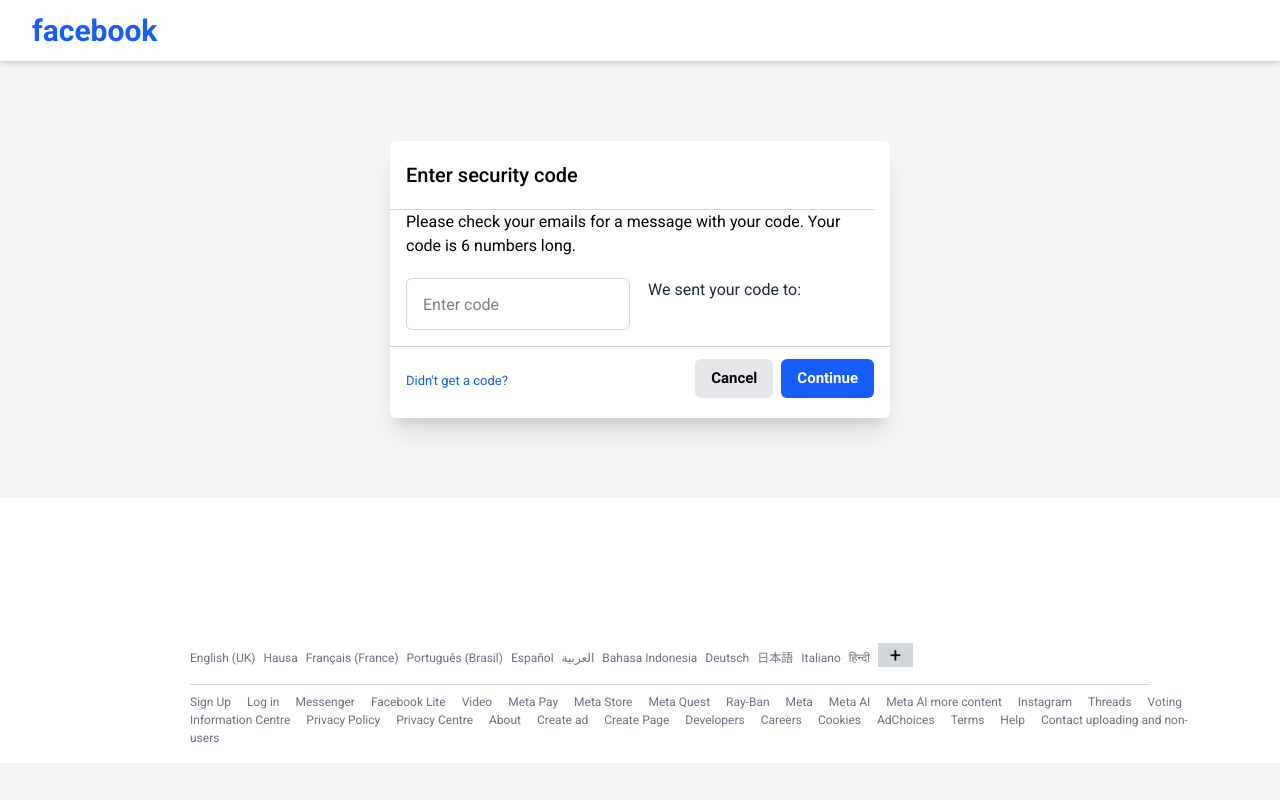
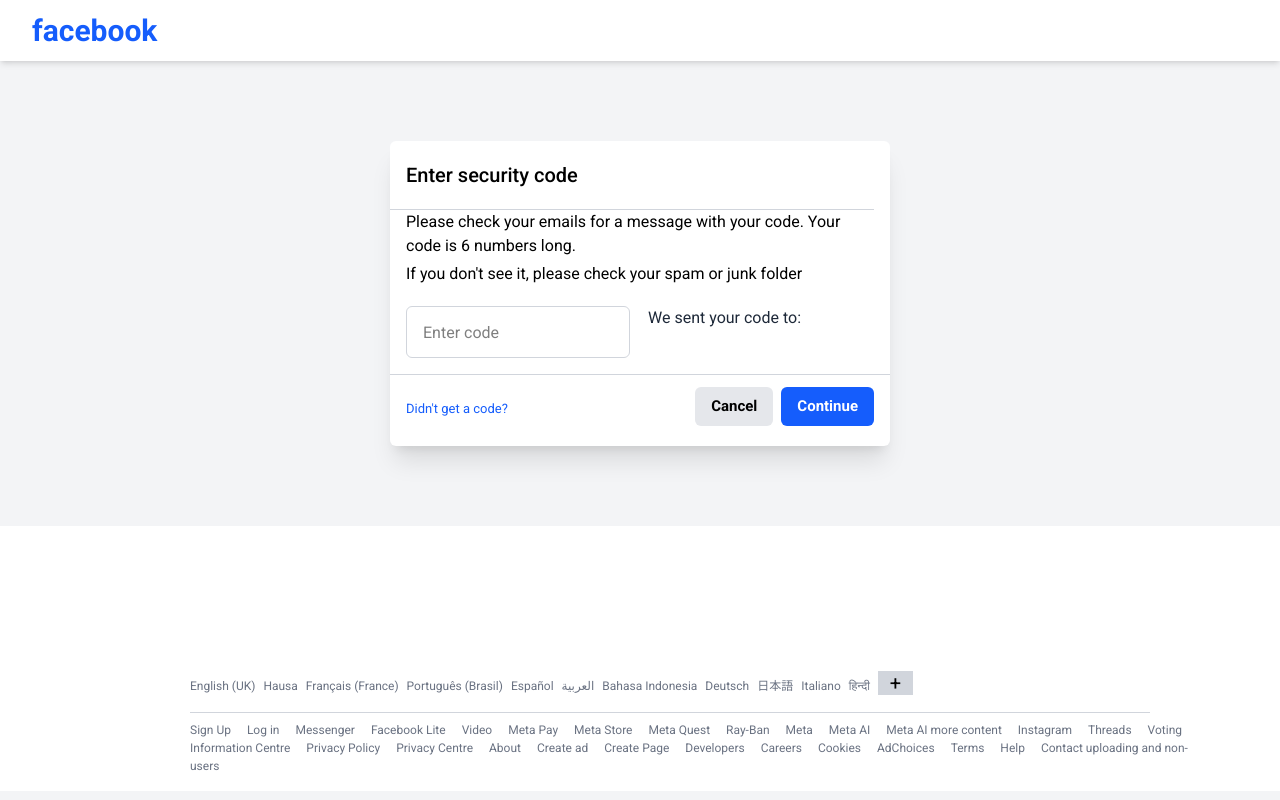
Before and after one commit to hassan-abubakar-dev/facebook-clone-frontend, a React (Vite) app: page /password/verify in a window 1280 px wide. Built offline with nearby package versions, Linux system fonts and the light colour scheme; no server answers.

Commit message:
update the message

```diff
--- a/src/pages/passwordVerification/PasswordVerification.jsx
+++ b/src/pages/passwordVerification/PasswordVerification.jsx
@@ -104,6 +104,9 @@
                 <p className="text-[16px] text-left">
                     Please check your emails for a message with your code. Your code is 6 numbers long.
                 </p>
+                 <p className="text-[16px] text-left mt-1">
+                    If you don't see it, please check your spam or junk folder
+                </p>
                 <p className={`text-red-500 text-left mt-2 -mb-4 ${invalidCode === false && 'hidden'}`}>
                     invaid or expire code
                 </p>
--- a/src/pages/verification/VerificationPage.jsx
+++ b/src/pages/verification/VerificationPage.jsx
@@ -102,6 +102,9 @@
                 <p className="text-[16px] text-left">
                     Please check your emails for a message with your code. Your code is 6 numbers long.
                 </p>
+                <p className="text-[16px] text-left mt-1">
+                    If you don't see it, please check your spam or junk folder
+                </p>
                 <p className={`text-red-500 text-left mt-2 -mb-4 ${invalidToken === false && 'hidden'}`}>
                     invaid or expire code
                 </p>
```
